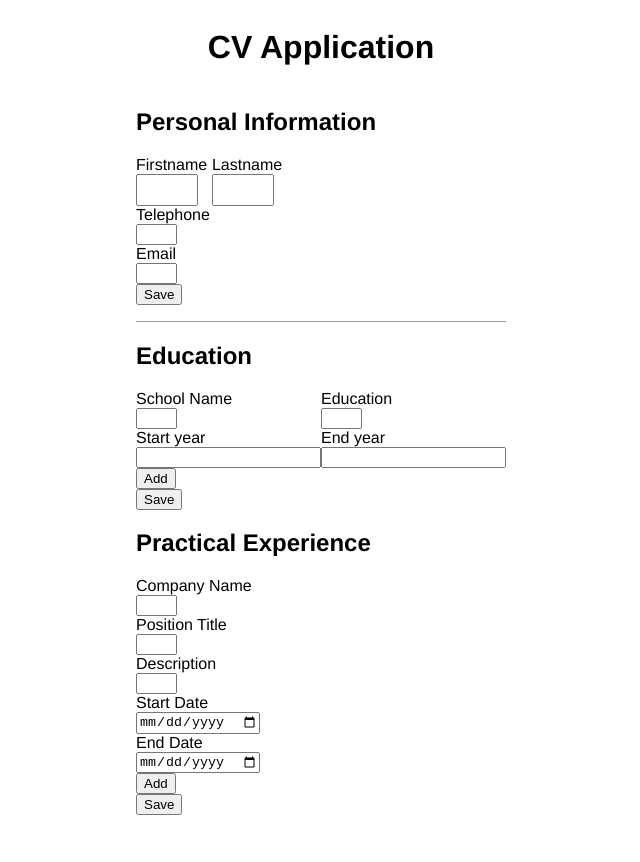
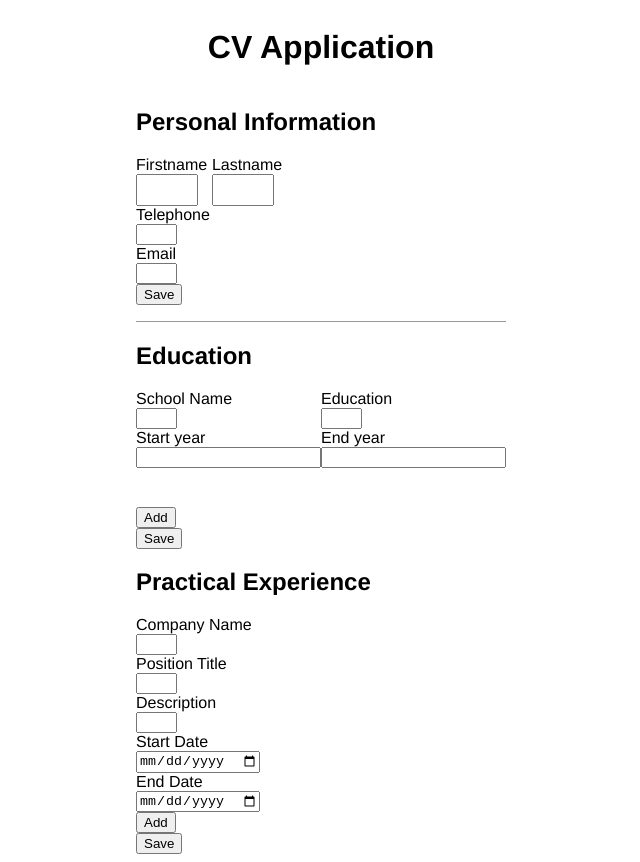
Before and after one commit to JSHC/odin-cvproject, a React (Create React App) app: page / in a window 1280 px wide. Shown: the whole page, without its empty margins (319-959 px from the left). Before the commit the page ends 823 px from the top, so only its background shows below. Built offline with nearby package versions, Linux system fonts and the light colour scheme.

Commit message:
Move education-component styling to EducationComponent.css

```diff
--- a/src/styles/EducationComponent.css
+++ b/src/styles/EducationComponent.css
@@ -1,3 +1,8 @@
+.education-component {
+    display: grid;
+    grid-template-columns: 1fr 1fr;
+    grid-template-rows: 1fr 1fr 1fr;
+}
 .school-name {
     font-weight: bold;
 }
--- a/src/styles/EducationSection.css
+++ b/src/styles/EducationSection.css
@@ -3,8 +3,3 @@
     grid-template-columns: 1fr;
     justify-items: start;
 }
-
-.education-component {
-    display: grid;
-    grid-template-columns: 1fr 1fr;
-}
```
